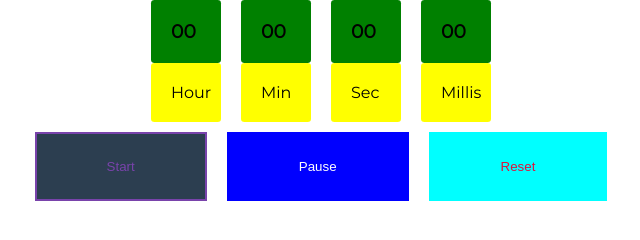
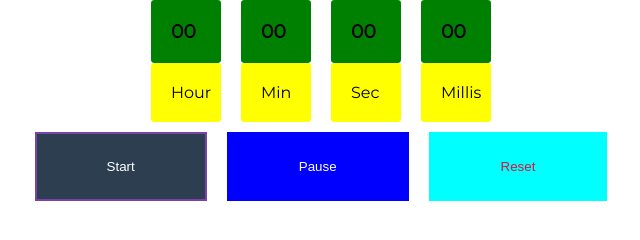
Before and after one commit to huzaifa769/stop-watch, a plain HTML site: page index.html in a window 1280 px wide. Shown: the full height of the page, 319-959 px from the left. Drawn offline with Linux system fonts and the light colour scheme.

Commit message:
stop-watch

```diff
--- a/style.css
+++ b/style.css
@@ -126,7 +126,7 @@ border: 2px solid #7943AB;
 background-color: #2C3E50;
 outline: none;
 padding: 25px 70px;
-color: #7943AB;
+color: white;
 }
 
 
```
